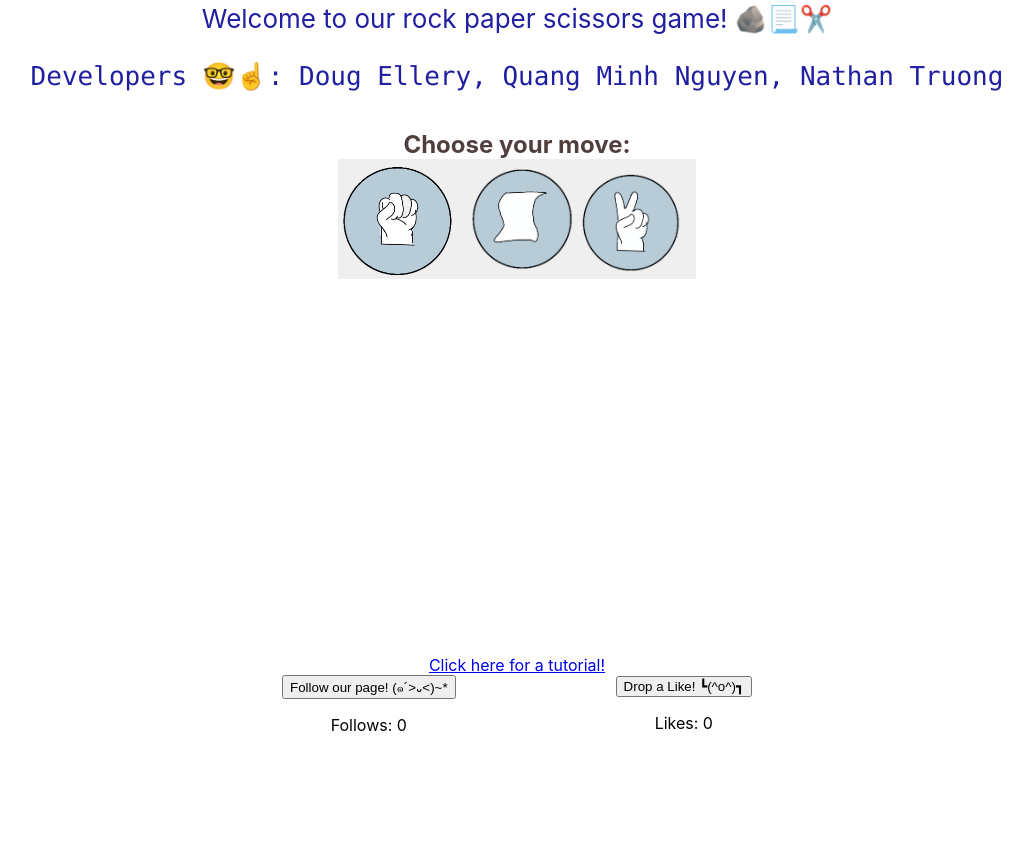
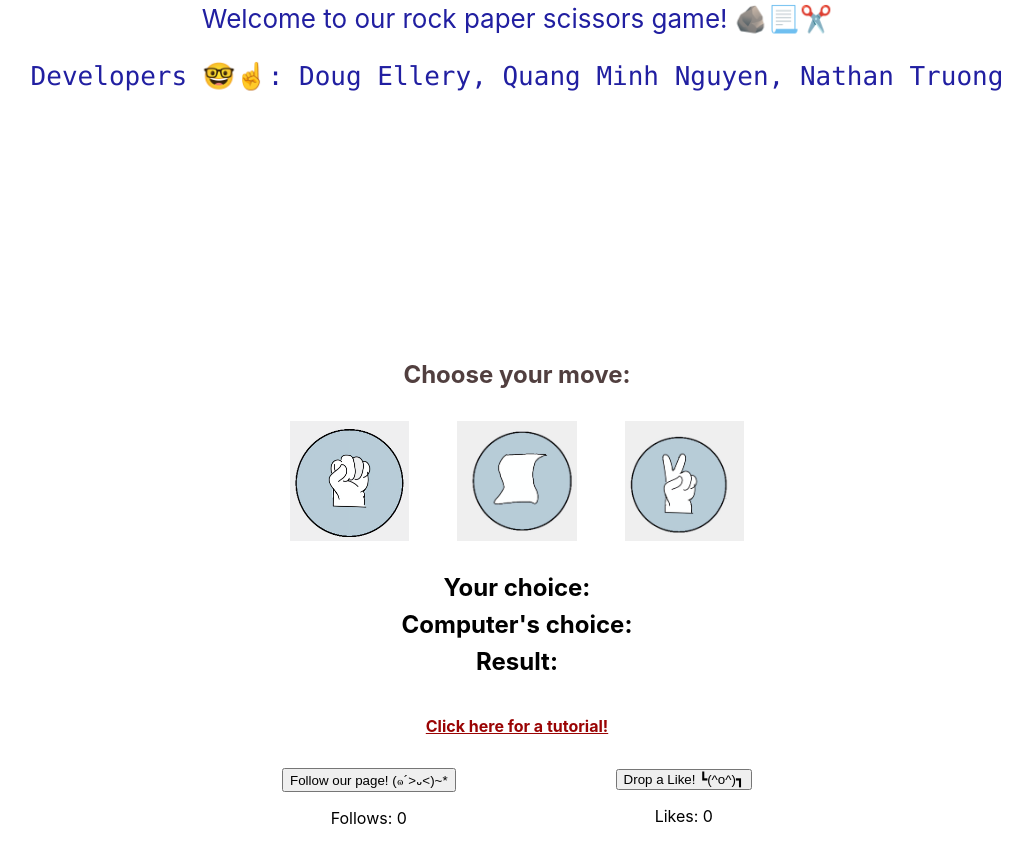
Before and after one commit to doug-ellery/react_final_project, a React (Create React App) app: page / in a window 1280 px wide. Shown: the part 340-1184 px from the top of the page, without its empty margins (123-1155 px from the left). Before the commit the page ends 1091 px from the top, so only its background shows below. Built offline with nearby package versions, Linux system fonts and the light colour scheme.

Commit message:
Edited app.js and .css to make choice mechanism and cleaned up code

```diff
--- a/src/App.css
+++ b/src/App.css
@@ -1,34 +1,5 @@
 .App {
   text-align: center;
-}
-
-.App-rock {
-  height: 15vmin;
-  position: relative;
-  /*right: 600px;*/
-  pointer-events: none;
-}
-
-.App-paper {
-  height: 15vmin;
-  position: relative;
-  /*right: 460px;*/
-  /*bottom: 128px;*/
-  pointer-events: none;
-}
-
-.App-scissors {
-  height: 15vmin;
-  position: relative;
-  /*right: 320px;*/
-  /*bottom: 257px;*/
-  pointer-events: none;
-}
-
-@media (prefers-reduced-motion: no-preference) {
-  .App-logo {
-    animation: App-logo-spin infinite 20s linear;
-  }
 }
 
 .App-header {
@@ -42,13 +13,38 @@
   color: rgb(33, 31, 161);
 }
 
-.App-choice{
-  translate: 0px -350px;
+.App-choice {
+  margin-top: -100px; /* Adjust as needed */
   color: rgb(81, 63, 63);
 }
 
-.App-link {
+.choices-container {
+  display: flex;
+  justify-content: center;
+  gap: 3rem;
+  margin: 2rem 0;
+}
+
+.choice-img {
+  height: 15vmin;
+  cursor: pointer;
+  transition: transform 0.2s ease;
+}
+
+.choice-img:hover {
+  transform: scale(1.1);
+}
+
+.App-result h2 {
+  margin: 0.5rem 0;
+  transition: color 0.3s ease;
+}
+
+.Tutorial-link {
   color: #9a0404;
+  font-weight: bold;
+  margin: 2rem auto;
+  display: inline-block;
 }
 
 @keyframes App-logo-spin {
--- a/src/App.js
+++ b/src/App.js
@@ -3,32 +3,62 @@ import paper from './paper.png';
 import scissors from './scissors.png';
 
 import './App.css';
-import {useState, useEffect} from 'react';
+import { useState, useEffect } from 'react';
+
+const choices = [
+  { name: "rock", img: rock },
+  { name: "paper", img: paper },
+  { name: "scissors", img: scissors },
+];
 
 function LikeButton(props) {
   const [likes, setLikes] = useState(0);
 
   function likeFunction() {
-      setLikes(likes + 1)
+    setLikes(likes + 1);
   }
 
-    function changeTitleColor() {
-    const titleElement = document.querySelector('.Title');
+  useEffect(() => {
+    // Use class manipulation instead of direct DOM style
     if (likes >= 5) {
-        titleElement.style.color = 'red';
+      document.querySelectorAll('.Title').forEach(el => {
+        el.style.color = 'red';
+      });
     }
-    }
+  }, [likes]);
 
-  useEffect(changeTitleColor, [likes]);
   return (
     <div>
       <button onClick={likeFunction}>{props.description}</button>
       <p>{props.count}: {likes}</p>
     </div>
-    )
+  );
+}
+
+function determineWinner(player, computer) {
+  if (player === computer) return "It's a tie!";
+  if (
+    (player === "rock" && computer === "scissors") ||
+    (player === "paper" && computer === "rock") ||
+    (player === "scissors" && computer === "paper")
+  ) {
+    return "You win!";
+  }
+  return "Computer wins!";
 }
 
 function App() {
+  const [playerChoice, setPlayerChoice] = useState("");
+  const [computerChoice, setComputerChoice] = useState("");
+  const [result, setResult] = useState("");
+
+  const handleChoice = (choice) => {
+    const randomChoice = choices[Math.floor(Math.random() * choices.length)].name;
+    setPlayerChoice(choice);
+    setComputerChoice(randomChoice);
+    setResult(determineWinner(choice, randomChoice));
+  };
+
   return (
     <div className="App">
       <header className="App-header">
@@ -37,21 +67,35 @@ function App() {
           <code> Developers 🤓☝️: Doug Ellery, Quang Minh Nguyen, Nathan Truong</code>
         </p>
       </header>
-      <h2 className = "App-choice">
-        Choose your move:
-        <br></br>
-        <img src={rock} className="App-rock" alt="logo" />
-        <img src={paper} className="App-paper" alt="logo" />
-        <img src={scissors} className="App-scissors" alt="logo" />
-      </h2>
+
+      <h2 className="App-choice">Choose your move:</h2>
+      <div className="choices-container">
+        {choices.map((choice) => (
+          <img
+            key={choice.name}
+            src={choice.img}
+            alt={choice.name}
+            onClick={() => handleChoice(choice.name)}
+            className="choice-img"
+          />
+        ))}
+      </div>
+
+      <div className="App-result">
+        <h2 className="Title">Your choice: {playerChoice}</h2>
+        <h2 className="Title">Computer's choice: {computerChoice}</h2>
+        <h2 className="Title">Result: {result}</h2>
+      </div>
+
       <a
-          className="Tutorial link"
+        className="Tutorial-link"
         href="https://www.youtube.com/watch?v=ND4fd6yScBM"
         target="_blank"
         rel="noopener noreferrer"
       >
         Click here for a tutorial!
       </a>
+
       <div style={{ display: 'flex', justifyContent: 'center', gap: '10rem' }}>
         <LikeButton description="Follow our page! (๑´>᎑<)~*" count="Follows" />
         <LikeButton description="Drop a Like! ┗(^o^)┓" count="Likes" />
```
Lines whose indentation alone changed are shown as unchanged.
